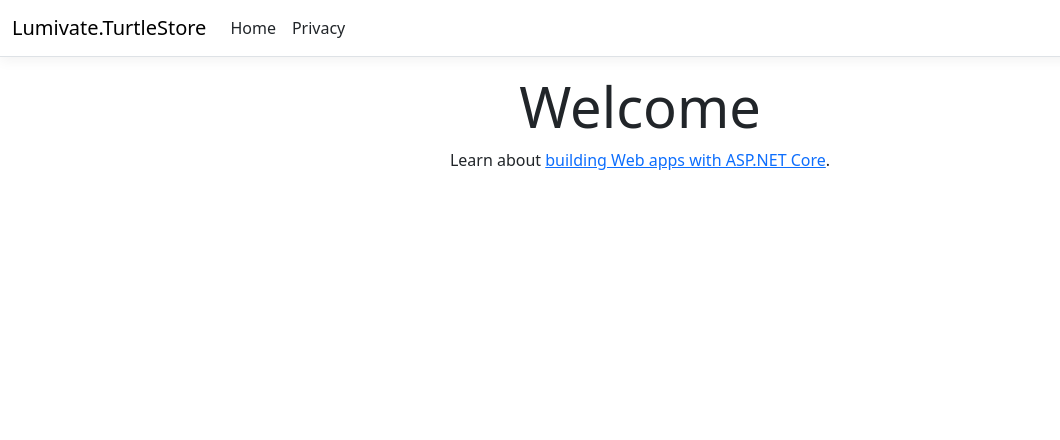
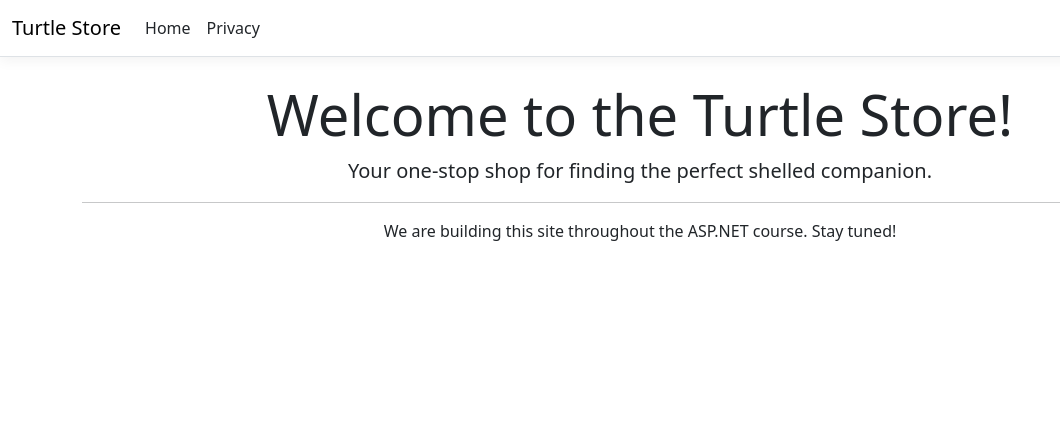
Before and after one commit to johncross116/Lumivate.AspDotNetPractice, an ASP.NET Core app: page / in a window 1280 px wide. Shown: the top 440 px of the page, without its empty margins (0-1060 px from the left). Run offline with ASP.NET Core 8, Linux system fonts and the light colour scheme; style sheets or scripts are compiled from the project's sources.

Commit message:
checkpoint: module 1 - customized home page and branding
Co-Authored-By: johncross116@gmail.com <johncross116@gmail.com>

```diff
--- a/Lumivate.TurtleStore/Lumivate.TurtleStore/Views/Home/Index.cshtml
+++ b/Lumivate.TurtleStore/Lumivate.TurtleStore/Views/Home/Index.cshtml
@@ -2,7 +2,9 @@
     ViewData["Title"] = "Home Page";
 }
 
-<div class="text-center">
-    <h1 class="display-4">Welcome</h1>
-    <p>Learn about <a href="https://learn.microsoft.com/aspnet/core">building Web apps with ASP.NET Core</a>.</p>
+<div class="text-center mt-4">
+    <h1 class="display-4">Welcome to the Turtle Store!</h1>
+    <p class="lead">Your one-stop shop for finding the perfect shelled companion.</p>
+    <hr />
+    <p>We are building this site throughout the ASP.NET course. Stay tuned!</p>
 </div>
--- a/Lumivate.TurtleStore/Lumivate.TurtleStore/Views/Shared/_Layout.cshtml
+++ b/Lumivate.TurtleStore/Lumivate.TurtleStore/Views/Shared/_Layout.cshtml
@@ -13,7 +13,7 @@
     <header>
         <nav class="navbar navbar-expand-sm navbar-toggleable-sm navbar-light bg-white border-bottom box-shadow mb-3">
             <div class="container-fluid">
-                <a class="navbar-brand" asp-area="" asp-controller="Home" asp-action="Index">Lumivate.TurtleStore</a>
+                <a class="navbar-brand" asp-area="" asp-controller="Home" asp-action="Index">Turtle Store</a>
                 <button class="navbar-toggler" type="button" data-bs-toggle="collapse" data-bs-target=".navbar-collapse" aria-controls="navbarSupportedContent"
                         aria-expanded="false" aria-label="Toggle navigation">
                     <span class="navbar-toggler-icon"></span>
```
